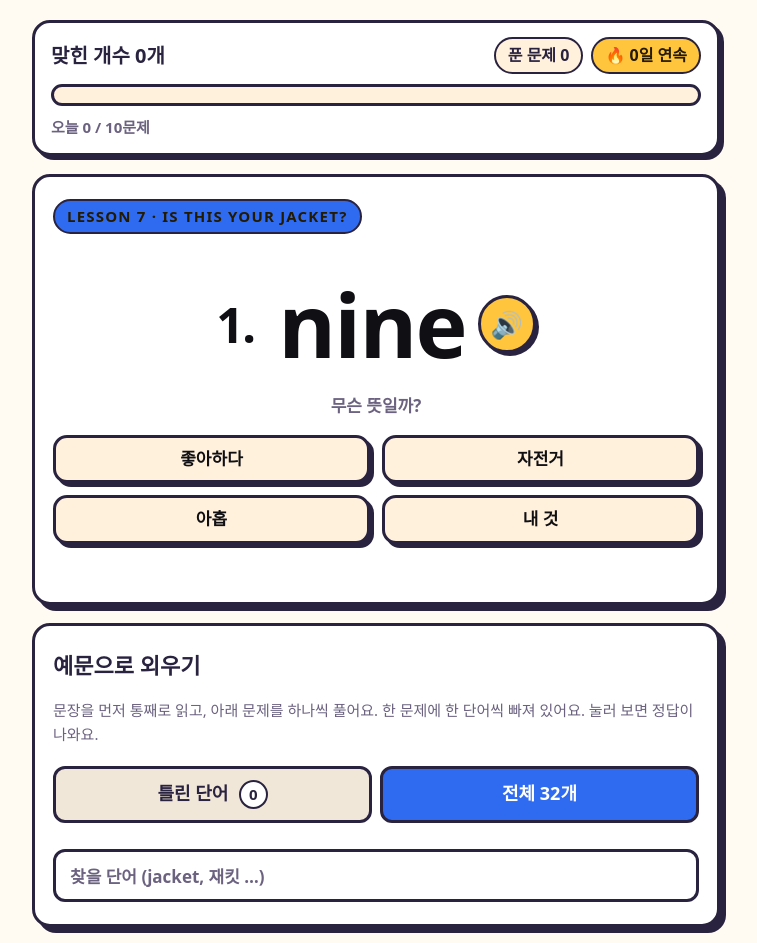
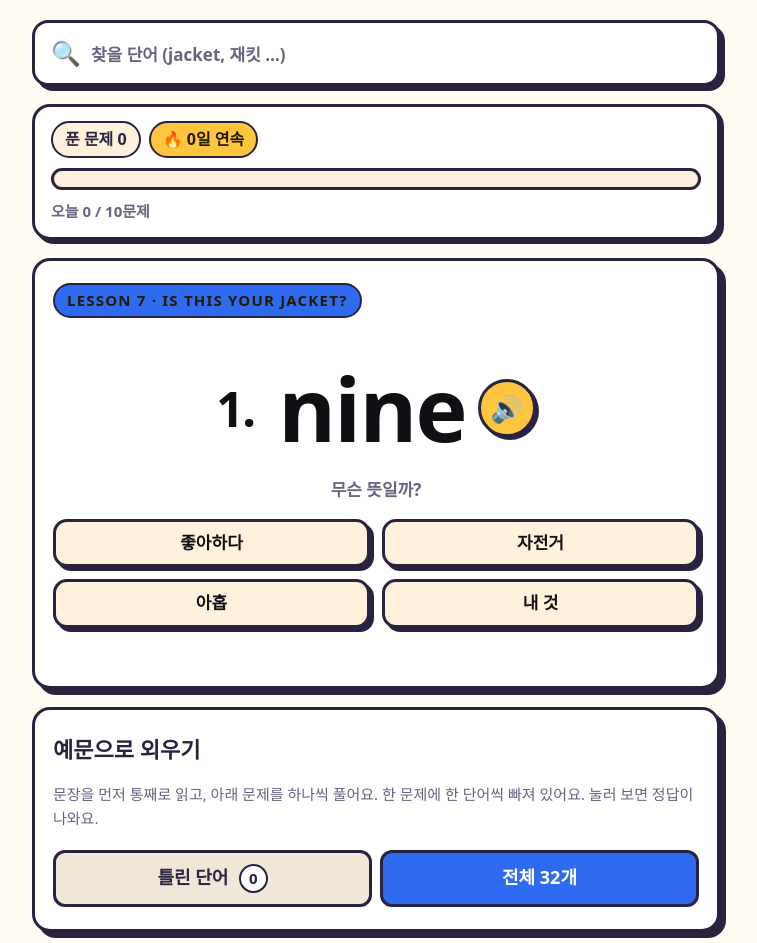
Before and after one commit to jennyk9999-alt/word-game, a plain HTML site: page index.html in a window 1280 px wide. Shown: the top 943 px of the page, without its empty margins (264-1021 px from the left). Drawn offline with Linux system fonts and the light colour scheme.

Commit message:
Add files via upload

```diff
--- a/index.html
+++ b/index.html
@@ -602,34 +602,46 @@
   .seg-btn[aria-pressed="true"] { background: var(--blue); color: var(--on-cool); }
   .seg-btn:focus-visible { outline: 4px solid var(--orange); outline-offset: 3px; }
 
-  /* 단어 찾기 */
-  .search-row { display: flex; gap: 8px; margin-top: 10px; }
+  /* 단어 찾기 — 화면 맨 위에 한 덩어리로 */
+  .search-bar {
+    display: flex;
+    align-items: center;
+    gap: 10px;
+    padding: 6px 8px 6px 16px;
+    border: 3px solid var(--line);
+    border-radius: 16px;
+    background: var(--card);
+    box-shadow: 5px 5px 0 var(--shadow);
+  }
+  .search-bar:focus-within { outline: 4px solid var(--blue); outline-offset: 3px; }
+  .search-icon { font-size: 24px; line-height: 1; flex: none; }
   .search-input {
     font: inherit;
     flex: 1 1 auto;
     min-width: 0;
     font-size: 20px;
     font-weight: 800;
-    min-height: 50px;
-    padding: 8px 14px;
-    border: 3px solid var(--line);
-    border-radius: 12px;
-    background: var(--card);
+    min-height: 48px;
+    padding: 4px 0;
+    border: none;
+    background: transparent;
     color: var(--word);
   }
+  .search-input:focus { outline: none; }
   .search-input::placeholder { color: var(--ink-soft); font-weight: 600; font-size: 17px; }
-  .search-input:focus-visible { outline: 4px solid var(--blue); outline-offset: 2px; }
   .search-input::-webkit-search-cancel-button { -webkit-appearance: none; appearance: none; }
   .search-clear {
     font: inherit;
-    font-size: 20px;
+    font-size: 19px;
     font-weight: 800;
-    min-width: 54px;
+    min-width: 48px;
+    min-height: 48px;
     border: 3px solid var(--line);
     border-radius: 12px;
     background: var(--tab-off);
     color: var(--ink);
     cursor: pointer;
+    flex: none;
   }
   .search-clear:focus-visible { outline: 4px solid var(--orange); outline-offset: 3px; }
   .search-msg { font-weight: 700; }
@@ -746,6 +758,23 @@
 
 <div class="wrap">
 
+  <!-- ================= 단어 찾기 (맨 위) =================
+       제니 지시 8/27: 맨 위에서 바로 보이게, 돋보기도 넣어서.
+       찾는 동안에는 아래를 접고 결과만 보여준다. -->
+  <div class="search-bar">
+    <span class="search-icon" aria-hidden="true">🔍</span>
+    <input class="search-input" id="word-search" type="search" inputmode="search"
+           placeholder="찾을 단어 (jacket, 재킷 …)" aria-label="연습할 단어 찾기"
+           autocomplete="off" autocapitalize="off" autocorrect="off" spellcheck="false">
+    <button class="search-clear hidden" id="search-clear" type="button" aria-label="찾기 그만두기">✕</button>
+  </div>
+
+  <section id="view-search" class="hidden" aria-label="찾은 단어">
+    <div style="display:flex; flex-direction:column; gap:18px;">
+      <p class="note search-msg" id="search-msg" style="text-align:left; margin:0;"></p>
+      <div class="word-list" id="search-list"></div>
+    </div>
+  </section>
 
   <!-- ================= 문제 풀기 ================= -->
   <section id="view-game" aria-label="문제 풀기">
@@ -753,7 +782,6 @@
 
       <div class="status">
         <div class="status-row">
-          <span class="coin-label" id="coin-text">맞힌 개수 0개</span>
           <span class="chips">
             <span class="chip" id="chip-score">푼 문제 0</span>
             <span class="chip fire" id="chip-streak">🔥 0일 연속</span>
@@ -789,13 +817,6 @@
           <button class="seg-btn" id="seg-wrong" aria-pressed="true">틀린 단어 <span class="count" id="book-count">0</span></button>
           <button class="seg-btn" id="seg-all" aria-pressed="false">전체 32개</button>
         </div>
-        <div class="search-row">
-          <input class="search-input" id="word-search" type="search" inputmode="search"
-                 placeholder="찾을 단어 (jacket, 재킷 …)" aria-label="연습할 단어 찾기"
-                 autocomplete="off" autocapitalize="off" autocorrect="off" spellcheck="false">
-          <button class="search-clear hidden" id="search-clear" type="button" aria-label="찾기 그만두기">✕</button>
-        </div>
-        <p class="note search-msg" id="search-msg" style="text-align:left; margin:0;"></p>
       </div>
 
       <div class="word-list" id="word-list"></div>
@@ -1498,7 +1519,7 @@
     rollDay(S);
     var done = Math.min(S.daily.done, S.daily.goal);
 
-    $("coin-text").textContent = "맞힌 개수 " + S.correct + "개";
+    // 맞힌 개수는 화면에서 뺐다 (제니 8/27: "중요하지 않아"). 기록 자체는 S.correct 에 그대로 쌓인다.
     $("chip-score").textContent = "푼 문제 " + S.asked;
     $("chip-streak").textContent = "🔥 " + S.streak.count + "일 연속";
     $("goal-bar").style.width = (done / S.daily.goal) * 100 + "%";
@@ -2106,12 +2127,21 @@
 
   function renderBook() {
     syncBookMode();
-    var list = $("word-list");
     var keys;
 
     var q = normSearch(bookQuery);
     var searching = q.length > 0;
     var exOnly = {};   // 예문에만 나온 단어 — 왜 떴는지 알려주려고 표시해 둔다
+
+    // 찾는 동안에는 맨 위 검색칸 바로 아래에 결과만 보여주고 나머지는 잠시 접는다.
+    // 그래야 아래로 한참 내려가지 않고 바로 눈에 들어온다.
+    $("view-search").classList.toggle("hidden", !searching);
+    $("view-game").classList.toggle("hidden", searching);
+    $("view-book").classList.toggle("hidden", searching);
+
+    var list = searching ? $("search-list") : $("word-list");
+    var idle = searching ? $("word-list") : $("search-list");
+    if (idle) { idle.innerHTML = ""; }   // 안 보이는 쪽은 비워 둔다
 
     if (searching) {
       // 찾는 중에는 틀린 단어/전체 구분을 무시하고 모든 단어에서 찾는다.
```
